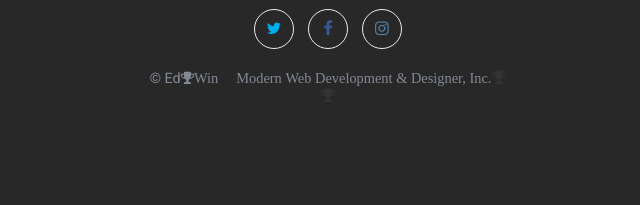
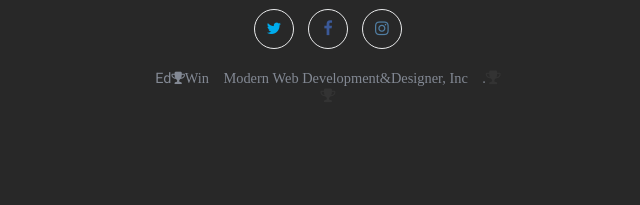
Before and after one commit to yeye07/ed-win-portfolio, a plain HTML site: page index.html in a window 1280 px wide. Shown: the part 1720-1925 px from the top of the page, 312-952 px from the left. Drawn offline with nearby package versions, Linux system fonts and the light colour scheme; a web font is replaced by a local one.

Commit message:
reason for adding changes

```diff
--- a/index.html
+++ b/index.html
@@ -148,7 +148,7 @@ figure out where they are and drag them to your store, and keep them there perma
  </li>
 </ul>
 <span class="copy">
-    &copy; Ed<i class="fa fa-trophy"></li>Win&trade; Modern Web Development &#38; Designer, Inc.
+    Ed<i class="fa fa-trophy"></li>Win&trade;Modern Web Development&#38;Designer, Inc&copy;.
 </span>
         </div>
 
```
